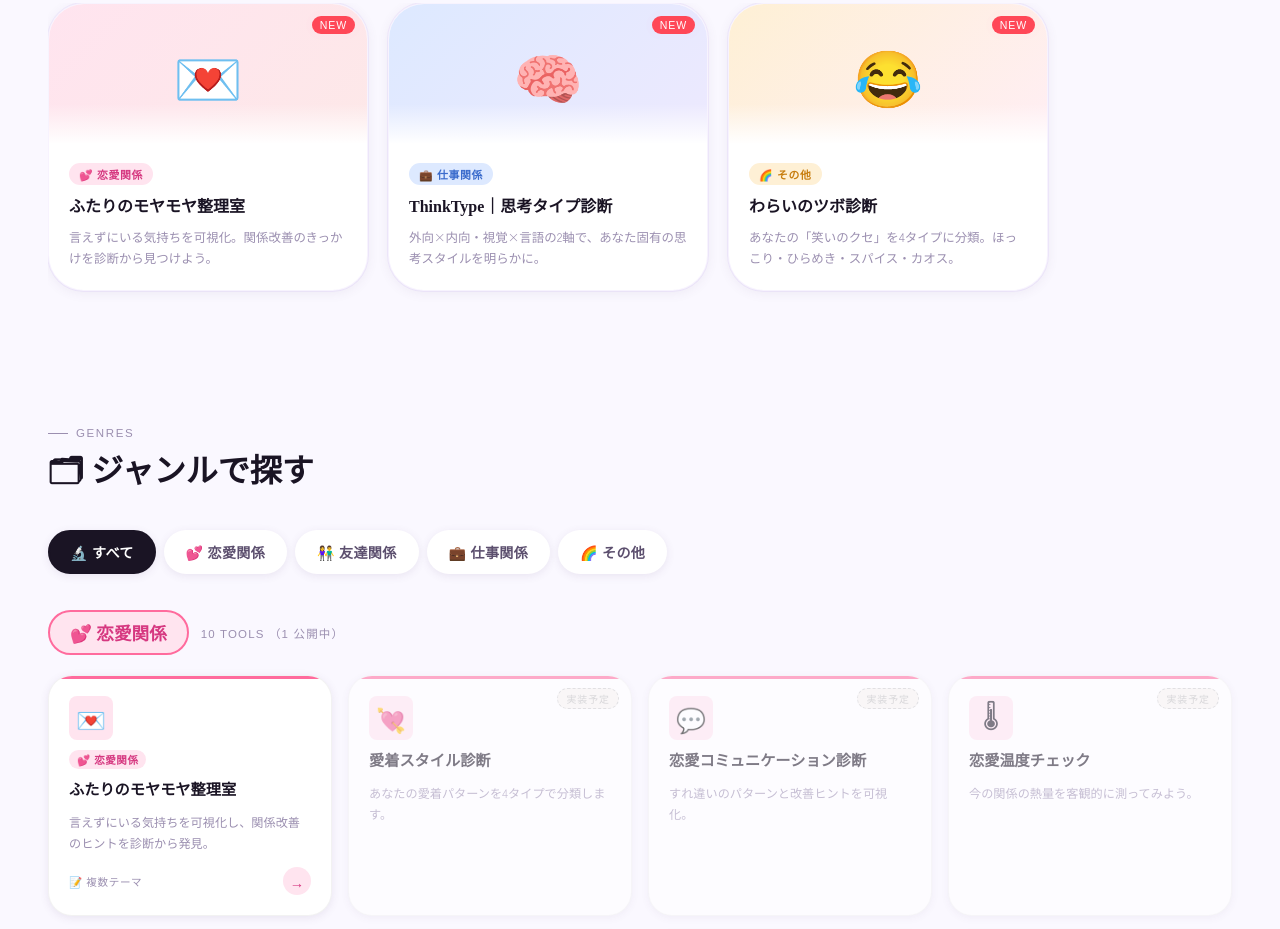
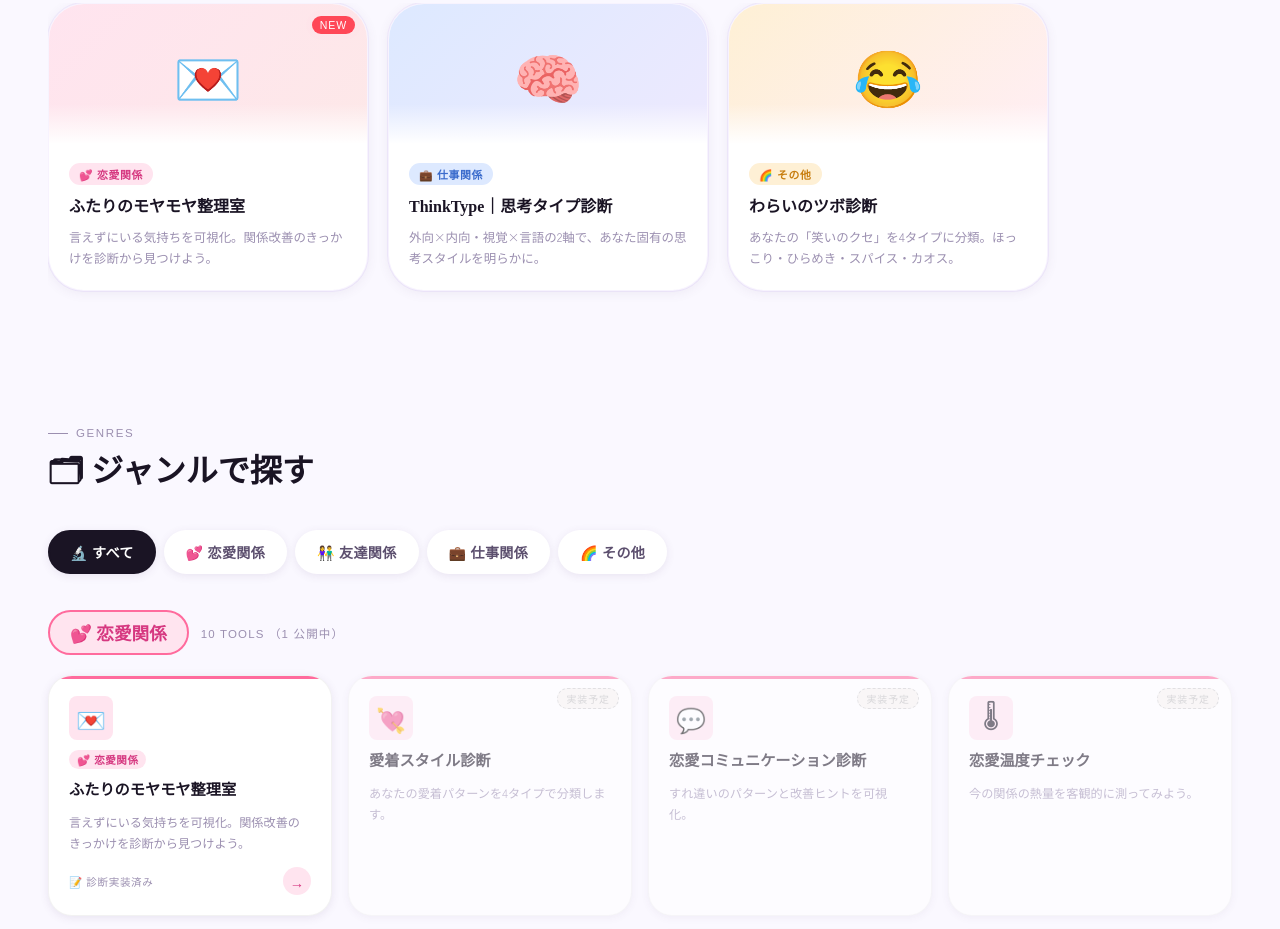
Before and after one commit to NCoreStudio/typelab, a plain HTML site: page index.html in a window 1280 px wide. Shown: the part 957-1886 px from the top of the page. Drawn offline with Linux system fonts and the light colour scheme; a web font is replaced by a local one.

Commit message:
新規ツール 更新ロジック追加

```diff
--- a/index.html
+++ b/index.html
@@ -1111,47 +1111,8 @@ body::before {
       <a href="#genres" class="see-all">すべて見る →</a>
     </div>
 
-    <div class="new-scroll-tray">
-
-      <!-- ① ふたりのモヤモヤ整理室（恋愛） -->
-      <a href="./関係改善ジェネレータ/index.html" class="new-card">
-        <div class="new-card-thumb" style="background: linear-gradient(135deg, #ffe4ef 0%, #fde8e8 100%);">
-          💌
-        </div>
-        <span class="new-tag">NEW</span>
-        <div class="new-card-body">
-          <span class="new-card-badge" style="background:var(--love-light);color:var(--love-dark);">💕 恋愛関係</span>
-          <h3 class="new-card-title">ふたりのモヤモヤ整理室</h3>
-          <p class="new-card-desc">言えずにいる気持ちを可視化。関係改善のきっかけを診断から見つけよう。</p>
-        </div>
-      </a>
-
-      <!-- ② ThinkType（仕事） -->
-      <a href="./thinktype/index.html" class="new-card">
-        <div class="new-card-thumb" style="background: linear-gradient(135deg, #dde9ff 0%, #ede9fe 100%);">
-          🧠
-        </div>
-        <span class="new-tag">NEW</span>
-        <div class="new-card-body">
-          <span class="new-card-badge" style="background:var(--work-light);color:var(--work-dark);">💼 仕事関係</span>
-          <h3 class="new-card-title">ThinkType｜思考タイプ診断</h3>
-          <p class="new-card-desc">外向×内向・視覚×言語の2軸で、あなた固有の思考スタイルを明らかに。</p>
-        </div>
-      </a>
-
-      <!-- ③ わらいのツボ診断（その他） -->
-      <a href="./uniquetype/index.html" class="new-card">
-        <div class="new-card-thumb" style="background: linear-gradient(135deg, #fef0d5 0%, #ffeef4 100%);">
-          😂
-        </div>
-        <span class="new-tag">NEW</span>
-        <div class="new-card-body">
-          <span class="new-card-badge" style="background:var(--other-light);color:var(--other-dark);">🌈 その他</span>
-          <h3 class="new-card-title">わらいのツボ診断</h3>
-          <p class="new-card-desc">あなたの「笑いのクセ」を4タイプに分類。ほっこり・ひらめき・スパイス・カオス。</p>
-        </div>
-      </a>
-
+    <div class="new-scroll-tray" id="newScrollTray">
+      <!-- 動的に最新診断がここに表示されます -->
     </div>
   </div>
 </section>
@@ -1701,6 +1662,181 @@ const observer = new IntersectionObserver((entries) => {
 }, { threshold: 0.1, rootMargin: '0px 0px -40px 0px' });
 
 revealEls.forEach(el => observer.observe(el));
+
+/* ── 診断ツール動的管理システム ── */
+class DiagnosisManager {
+  constructor() {
+    // 診断ツールの設定データ
+    this.diagnoses = [
+      {
+        id: 'relationship',
+        title: 'ふたりのモヤモヤ整理室',
+        desc: '言えずにいる気持ちを可視化。関係改善のきっかけを診断から見つけよう。',
+        emoji: '💌',
+        genre: 'love',
+        genreLabel: '💕 恋愛関係',
+        path: './関係改善ジェネレータ/index.html',
+        gradient: 'linear-gradient(135deg, #ffe4ef 0%, #fde8e8 100%)',
+        addedDate: new Date('2025-01-15')
+      },
+      {
+        id: 'thinktype',
+        title: 'ThinkType｜思考タイプ診断',
+        desc: '外向×内向・視覚×言語の2軸で、あなた固有の思考スタイルを明らかに。',
+        emoji: '🧠',
+        genre: 'work',
+        genreLabel: '💼 仕事関係',
+        path: './thinktype/index.html',
+        gradient: 'linear-gradient(135deg, #dde9ff 0%, #ede9fe 100%)',
+        addedDate: new Date('2025-01-10')
+      },
+      {
+        id: 'uniquetype',
+        title: 'わらいのツボ診断',
+        desc: 'あなたの「笑いのクセ」を4タイプに分類。ほっこり・ひらめき・スパイス・カオス。',
+        emoji: '😂',
+        genre: 'other',
+        genreLabel: '🌈 その他',
+        path: './uniquetype/index.html',
+        gradient: 'linear-gradient(135deg, #fef0d5 0%, #ffeef4 100%)',
+        addedDate: new Date('2025-01-05')
+      }
+    ];
+
+    this.genreColors = {
+      love: { light: 'var(--love-light)', dark: 'var(--love-dark)' },
+      friend: { light: 'var(--friend-light)', dark: 'var(--friend-dark)' },
+      work: { light: 'var(--work-light)', dark: 'var(--work-dark)' },
+      other: { light: 'var(--other-light)', dark: 'var(--other-dark)' }
+    };
+  }
+
+  // 新しい診断を追加するメソッド
+  addDiagnosis(diagnosis) {
+    diagnosis.addedDate = new Date();
+    this.diagnoses.push(diagnosis);
+    this.updateLatestDiagnoses();
+    this.updateGenreSections();
+    this.updateFooter();
+    this.updateStats();
+  }
+
+  // 最新の診断3つを取得
+  getLatestDiagnoses(count = 3) {
+    return [...this.diagnoses]
+      .sort((a, b) => b.addedDate - a.addedDate)
+      .slice(0, count);
+  }
+
+  // 新着診断セクションを更新
+  updateLatestDiagnoses() {
+    const container = document.getElementById('newScrollTray');
+    if (!container) return;
+
+    const latest = this.getLatestDiagnoses(3);
+
+    container.innerHTML = latest.map((diagnosis, index) => `
+      <a href="${diagnosis.path}" class="new-card">
+        <div class="new-card-thumb" style="background: ${diagnosis.gradient};">
+          ${diagnosis.emoji}
+        </div>
+        ${index === 0 ? '<span class="new-tag">NEW</span>' : ''}
+        <div class="new-card-body">
+          <span class="new-card-badge" style="background:${this.genreColors[diagnosis.genre].light};color:${this.genreColors[diagnosis.genre].dark};">
+            ${diagnosis.genreLabel}
+          </span>
+          <h3 class="new-card-title">${diagnosis.title}</h3>
+          <p class="new-card-desc">${diagnosis.desc}</p>
+        </div>
+      </a>
+    `).join('');
+  }
+
+  // ジャンルセクションを更新
+  updateGenreSections() {
+    const genres = ['love', 'friend', 'work', 'other'];
+
+    genres.forEach(genre => {
+      const section = document.querySelector(`[data-genre="${genre}"] .cards-grid`);
+      if (!section) return;
+
+      const genreDiagnoses = this.diagnoses.filter(d => d.genre === genre);
+      const implemented = genreDiagnoses.filter(d => d.path);
+
+      // 実装済み診断を更新
+      const implementedCards = implemented.map(diagnosis => `
+        <a href="${diagnosis.path}" class="diag-card" style="--gc:var(--${genre});--gc-light:var(--${genre}-light);--gc-dark:var(--${genre}-dark)">
+          <div class="card-icon">${diagnosis.emoji}</div>
+          <span class="card-genre-badge" style="background:var(--${genre}-light);color:var(--${genre}-dark);">
+            ${diagnosis.genreLabel}
+          </span>
+          <h3 class="card-title">${diagnosis.title}</h3>
+          <p class="card-desc">${diagnosis.desc}</p>
+          <div class="card-meta">
+            <span class="card-questions">📝 診断実装済み</span>
+            <span class="card-arrow">→</span>
+          </div>
+        </a>
+      `).join('');
+
+      // 既存の実装済みカードを置き換え
+      const existingCards = section.querySelectorAll('.diag-card:not(.coming-soon)');
+      existingCards.forEach(card => card.remove());
+
+      // 新しい実装済みカードを先頭に追加
+      if (implementedCards) {
+        section.insertAdjacentHTML('afterbegin', implementedCards);
+      }
+
+      // カウンターを更新
+      const counter = document.querySelector(`[data-genre="${genre}"] .genre-count`);
+      if (counter) {
+        const total = 10; // 設定上の最大数
+        const active = implemented.length;
+        counter.textContent = `${total} TOOLS （${active} 公開中）`;
+      }
+    });
+  }
+
+  // フッターの診断リンクを更新
+  updateFooter() {
+    const footerDiagnoses = document.querySelector('.footer-nav-col h4');
+    if (!footerDiagnoses || footerDiagnoses.textContent !== 'DIAGNOSES') return;
+
+    const footerCol = footerDiagnoses.parentElement;
+    const latest = this.getLatestDiagnoses(3);
+
+    const diagnosisLinks = latest.map(diagnosis =>
+      `<a href="${diagnosis.path}">${diagnosis.title}</a>`
+    ).join('');
+
+    // 既存の診断リンクを更新
+    const existingLinks = footerCol.querySelectorAll('a');
+    existingLinks.forEach(link => link.remove());
+    footerCol.insertAdjacentHTML('beforeend', diagnosisLinks);
+  }
+
+  // 統計情報を更新
+  updateStats() {
+    const implementedCount = this.diagnoses.filter(d => d.path).length;
+    const statNum = document.querySelector('.stat-num');
+    if (statNum) {
+      statNum.textContent = implementedCount;
+    }
+  }
+
+  // 初期化
+  init() {
+    this.updateLatestDiagnoses();
+    this.updateGenreSections();
+    this.updateFooter();
+    this.updateStats();
+  }
+}
+
+// 診断マネージャーを初期化
+const diagnosisManager = new DiagnosisManager();
+diagnosisManager.init();
 
 /* ── アクティブナビハイライト（スクロール連動） ── */
 const navLinks = nav.querySelectorAll('a[href^="#"]');
```
Also changed, not shown: diagnosis-config.js (added, +58 -0 lines), 1 other file.
